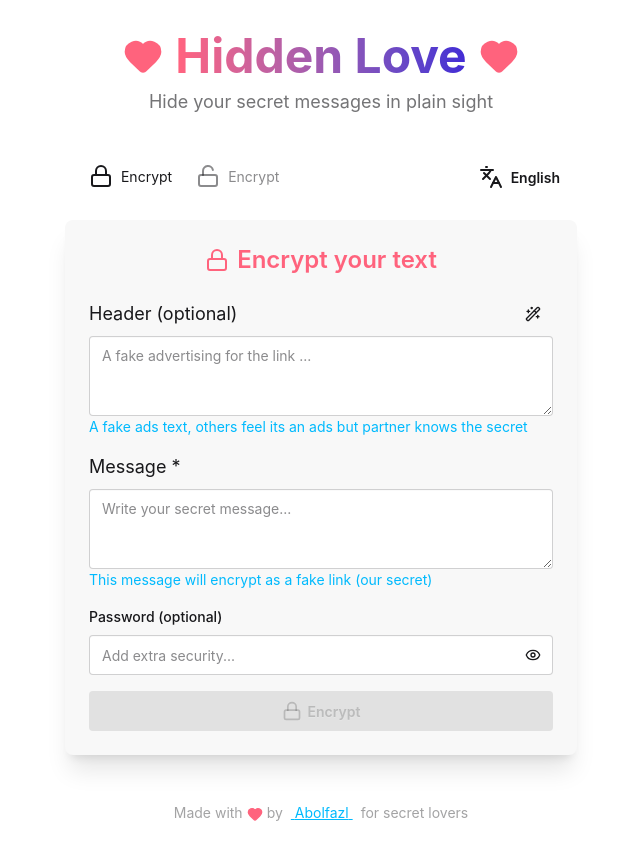
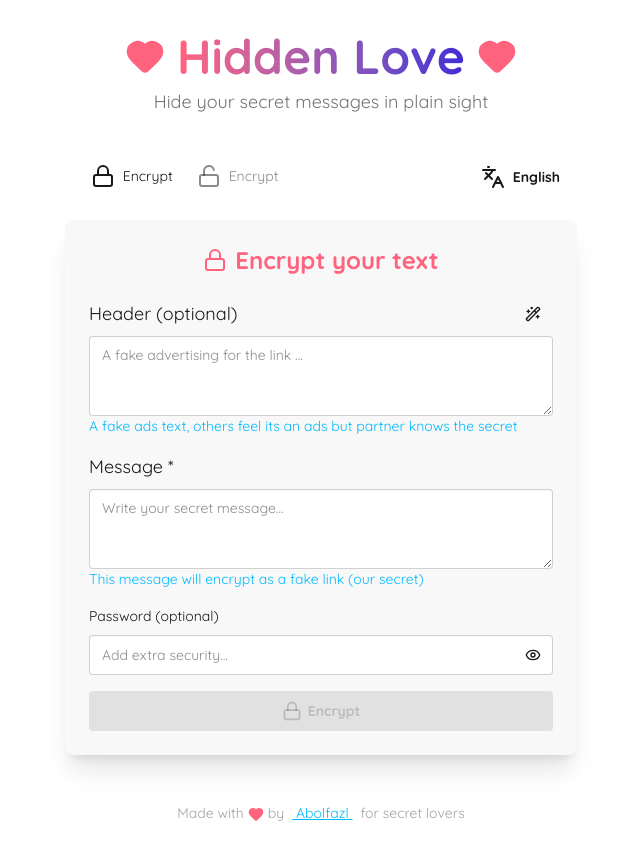
Before and after one commit to abolraj/hidden-love, a React (Vite) app: page / in a window 1280 px wide. Shown: the whole page, without its empty margins (319-959 px from the left). Built offline with nearby package versions, Linux system fonts and the light colour scheme.

Commit message:
feat(index.css): Add tailwind & daysiui , fonts

```diff
--- a/src/index.css
+++ b/src/index.css
@@ -1,5 +1,42 @@
 @import "tailwindcss";
 
 @plugin "daisyui" {
-  themes: light --default, dark, cupcake, corporate;
-};
+  themes: light --default, dark --prefersdark, cupcake, valentine;
+}
+
+@font-face {
+  font-family: Quicksand;
+  font-weight: normal;
+  src: url(./fonts/Quicksand/Quicksand-Regular.ttf);
+}
+
+@font-face {
+  font-family: Quicksand;
+  font-weight: bold;
+  src: url(./fonts/Quicksand/Quicksand-Bold.ttf);
+}
+
+@font-face {
+  font-family: Mikhak;
+  font-weight: normal;
+  src: url(./fonts/Mikhak/Mikhak-Regular.ttf);
+}
+
+@font-face {
+  font-family: Mikhak;
+  font-weight: bold;
+  src: url(./fonts/Mikhak/Mikhak-Bold.ttf);
+}
+
+
+@layer base {
+  body {
+    @apply min-h-screen bg-gradient-to-br from-rose-50 via-pink-50 to-fuchsia-50;
+    font-family: Quicksand, 'Courier New', Courier, monospace;
+  }
+
+}
+
+html[lang='fa'] body {
+  font-family: Mikhak !important;
+}
```
